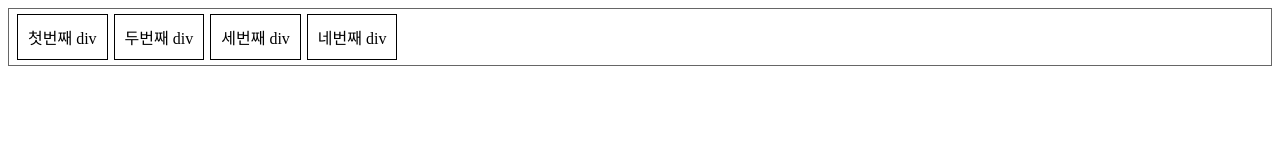
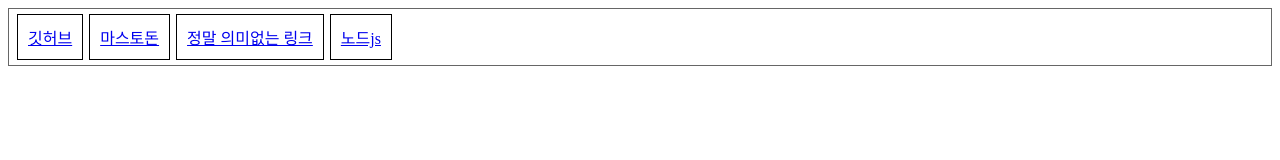
Before and after one commit to Dr-robin/skku-html5-lecture, a plain HTML site: page day6/index.html in a window 1280 px wide. Drawn offline with Linux system fonts and the light colour scheme.

Commit message:
div들에 링크 걸기

```diff
--- a/day6/index.html
+++ b/day6/index.html
@@ -22,10 +22,10 @@
 </head>
 <body>
 <div class="container">
-    <div class="item">첫번째 div</div>
-    <div class="item">두번째 div</div>
-    <div class="item">세번째 div</div>
-    <div class="item">네번째 div</div>
+    <div class="item"><a target="_blank" href="//github.com/Dr-robin">깃허브</a></div>
+    <div class="item"><a target="_blank" href="//planet.moe">마스토돈</a></div>
+    <div class="item"><a target="_blank" href="//example.com">정말 의미없는 링크</a></div>
+    <div class="item"><a target="_blank" href="//nodejs.org">노드js</a></div>
 </div>
 </body>
 </html>
```
